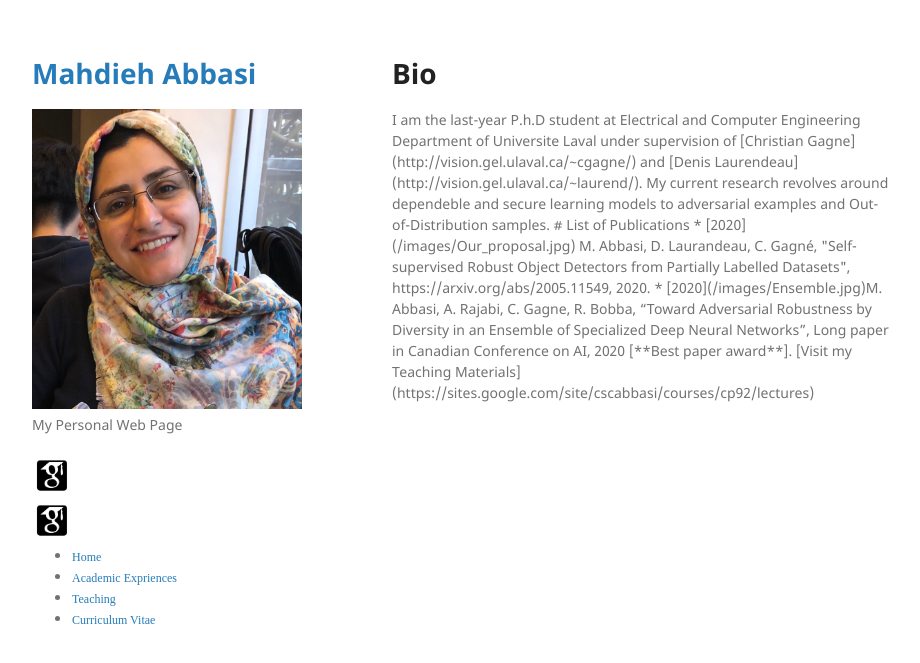
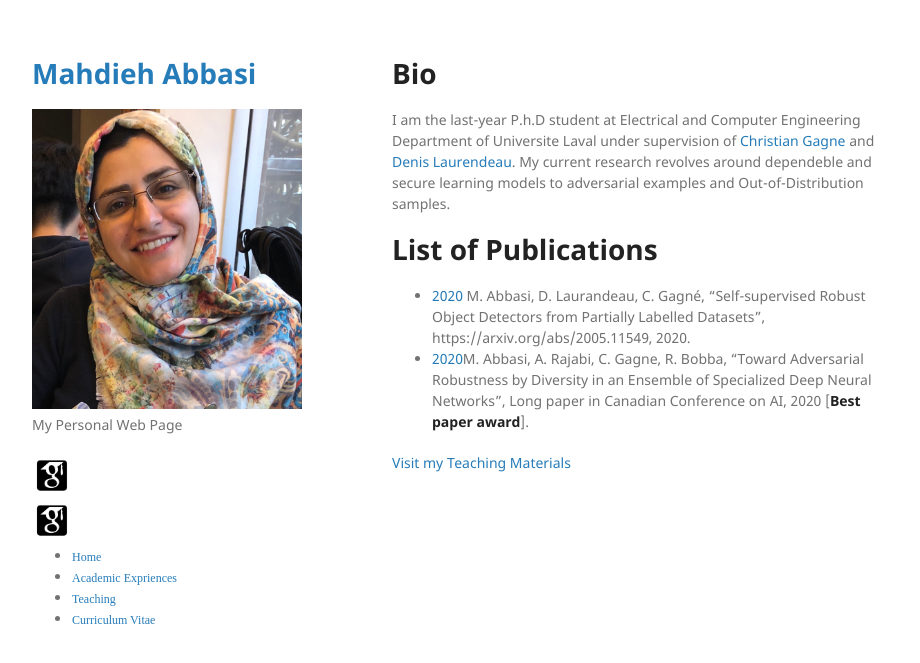
Before and after one commit to mahdaneh/mahdaneh.github.io, a Jekyll site: the page built from index.md, in a window 1280 px wide. Shown: the top 663 px of the page, without its empty margins (178-1098 px from the left). Built offline with Jekyll 4.4.1, drawn with Linux system fonts in a browser that asks for light colours; our own code applies the rules of GitHub Pages for plain Markdown files; some of the changed lines change nothing that is shown.

Commit message:
Update index.md

```diff
--- a/index.md
+++ b/index.md
@@ -4,7 +4,7 @@ layout: default
 
 
 # Bio
-<ip> I am the last-year P.h.D student at Electrical and Computer Engineering Department of Universite Laval under supervision of [Christian Gagne](http://vision.gel.ulaval.ca/~cgagne/) and [Denis Laurendeau](http://vision.gel.ulaval.ca/~laurend/). My current research revolves around dependeble and secure learning models to adversarial examples and Out-of-Distribution samples.
+ I am the last-year P.h.D student at Electrical and Computer Engineering Department of Universite Laval under supervision of [Christian Gagne](http://vision.gel.ulaval.ca/~cgagne/) and [Denis Laurendeau](http://vision.gel.ulaval.ca/~laurend/). My current research revolves around dependeble and secure learning models to adversarial examples and Out-of-Distribution samples.
 
 
 
@@ -16,4 +16,5 @@ layout: default
 
 
 
+
 [Visit my Teaching Materials](https://sites.google.com/site/cscabbasi/courses/cp92/lectures)
```
